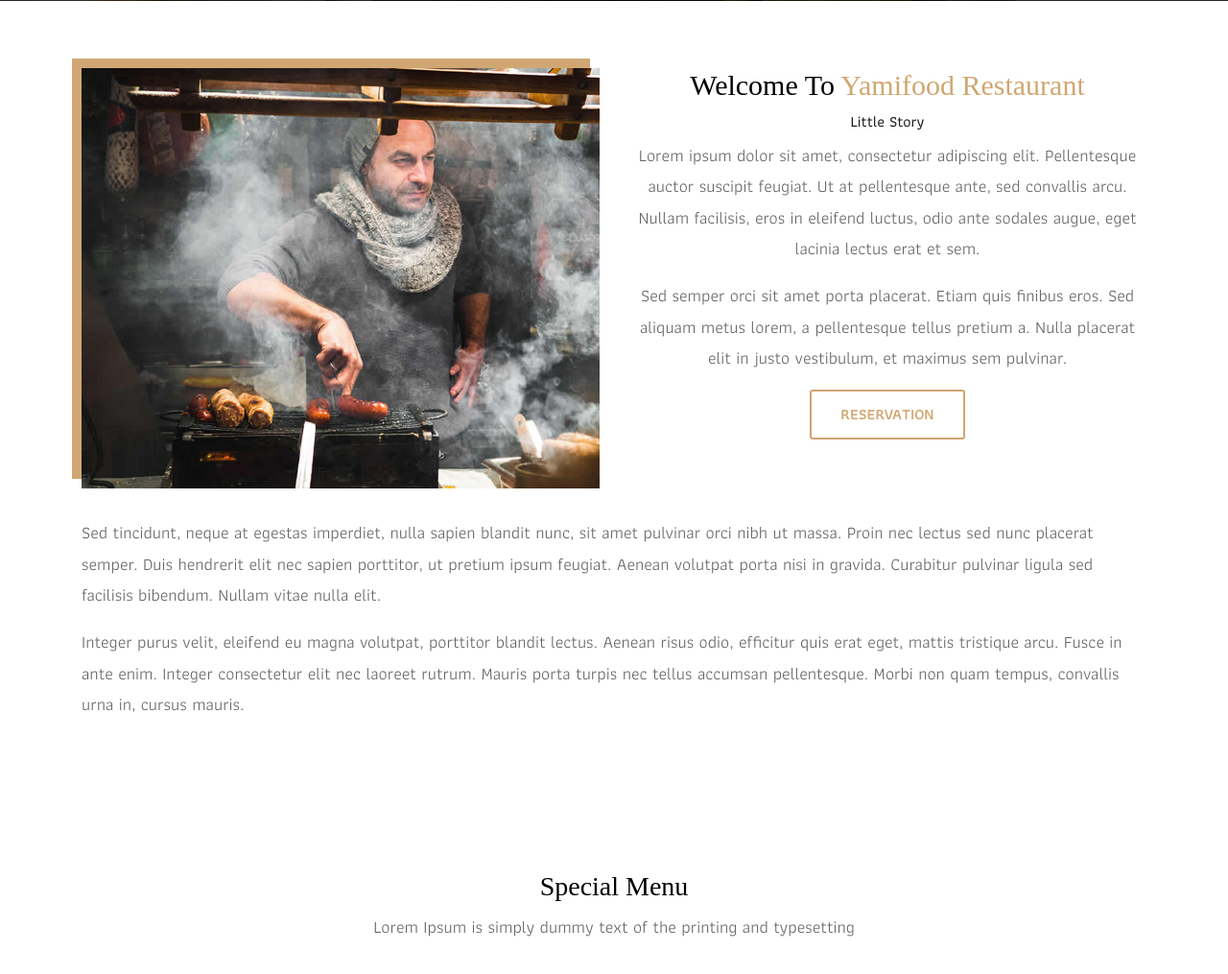
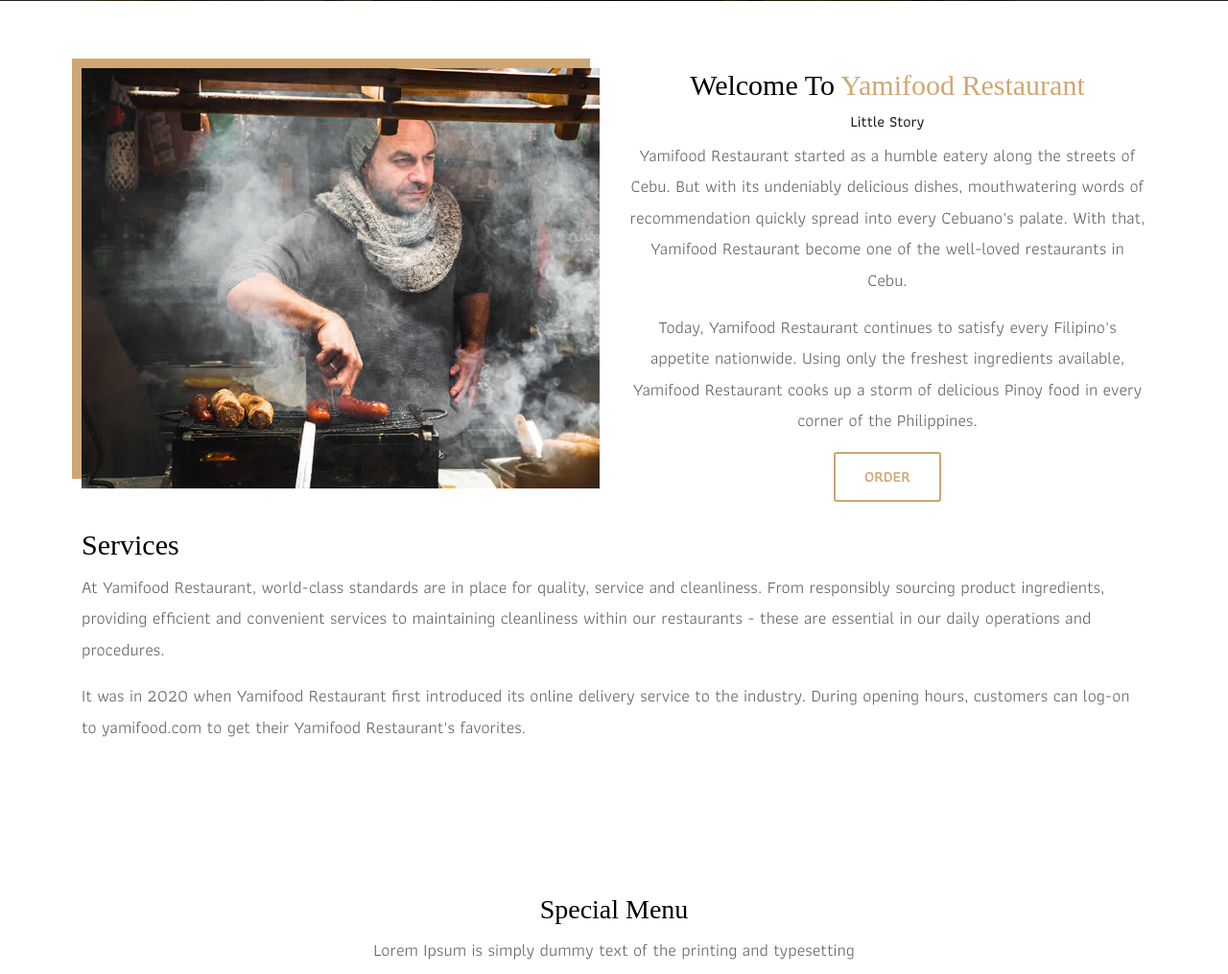
Before and after one commit to norrisasd/OnlineFoodOrderingSystem, a Django app: page /about in a window 1280 px wide. Shown: the part 445-1460 px from the top of the page at 96% size. Run offline with Django 3.2, Linux system fonts and the light colour scheme; some libraries are stand-ins or nearby versions; some web fonts are replaced.

Commit message:
changed some texts in home and about page

```diff
--- a/OnlineFoodOrderingSystem/YamiFood/templates/pages/about.html
+++ b/OnlineFoodOrderingSystem/YamiFood/templates/pages/about.html
@@ -29,15 +29,23 @@
 					<div class="inner-column">
 						<h1>Welcome To <span>Yamifood Restaurant</span></h1>
 						<h4>Little Story</h4>
-						<p>Lorem ipsum dolor sit amet, consectetur adipiscing elit. Pellentesque auctor suscipit feugiat. Ut at pellentesque ante, sed convallis arcu. Nullam facilisis, eros in eleifend luctus, odio ante sodales augue, eget lacinia lectus erat et sem. </p>
-						<p>Sed semper orci sit amet porta placerat. Etiam quis finibus eros. Sed aliquam metus lorem, a pellentesque tellus pretium a. Nulla placerat elit in justo vestibulum, et maximus sem pulvinar.</p>
-						<a class="btn btn-lg btn-circle btn-outline-new-white" href="#">Reservation</a>
+						<p>Yamifood Restaurant started as a humble eatery along the streets of Cebu.
+							But with its undeniably delicious dishes, mouthwatering words of recommendation quickly spread into every Cebuano's palate.
+							With that, Yamifood Restaurant become one of the well-loved restaurants in Cebu. </p>
+						<p>Today, Yamifood Restaurant continues to satisfy every Filipino's appetite nationwide.
+							Using only the freshest ingredients available, Yamifood Restaurant cooks up a storm of delicious Pinoy food in every corner of the Philippines.</p>
+						<a class="btn btn-lg btn-circle btn-outline-new-white" href="order">Order</a>
 					</div>
 				</div>
 				<div class="col-md-12">
-					<div class="inner-pt">
-						<p>Sed tincidunt, neque at egestas imperdiet, nulla sapien blandit nunc, sit amet pulvinar orci nibh ut massa. Proin nec lectus sed nunc placerat semper. Duis hendrerit elit nec sapien porttitor, ut pretium ipsum feugiat. Aenean volutpat porta nisi in gravida. Curabitur pulvinar ligula sed facilisis bibendum. Nullam vitae nulla elit. </p>
-						<p>Integer purus velit, eleifend eu magna volutpat, porttitor blandit lectus. Aenean risus odio, efficitur quis erat eget, mattis tristique arcu. Fusce in ante enim. Integer consectetur elit nec laoreet rutrum. Mauris porta turpis nec tellus accumsan pellentesque. Morbi non quam tempus, convallis urna in, cursus mauris. </p>
+					<div class="inner-column">
+						<br>
+						<h1>Services</h1>
+						<p>At Yamifood Restaurant, world-class standards are in place for quality, service and cleanliness.
+							From responsibly sourcing product ingredients, providing efficient and convenient services
+							to maintaining cleanliness within our restaurants - these are essential in our daily operations and procedures.</p>
+						<p>It was in 2020 when Yamifood Restaurant first introduced its online delivery service to the industry.
+							During opening hours, customers can log-on to yamifood.com to get their Yamifood Restaurant's favorites.</p>
 					</div>
 				</div>
 			</div>
```
Also changed, not shown: OnlineFoodOrderingSystem/YamiFood/templates/pages/index.html (+15 -16 lines).
